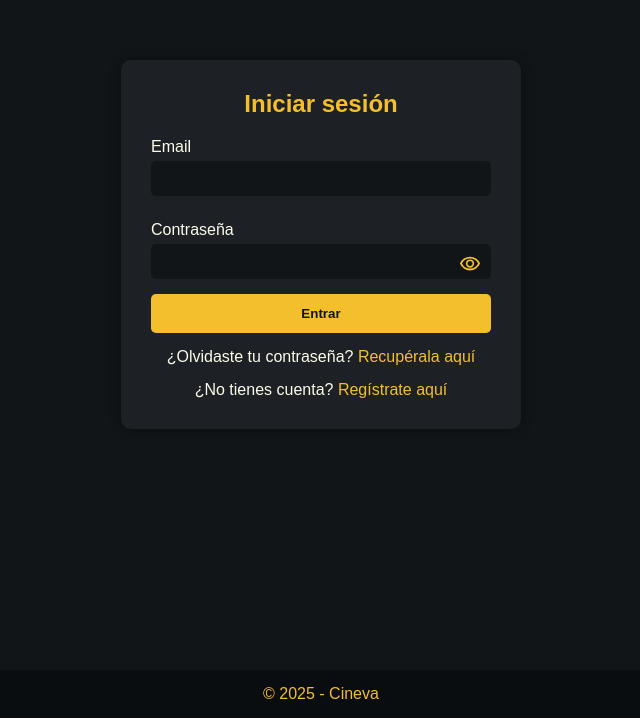
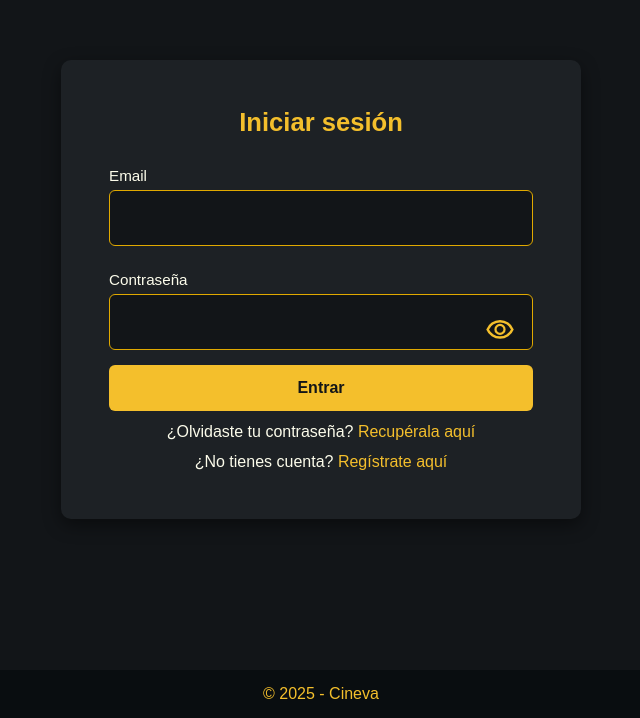
Before and after one commit to Juanpedrogomezespinosa/cineva, a PHP site: page /proyectos/usuarios/login.php in a window 1280 px wide. Shown: the part 82-800 px from the top of the page, without its empty margins (319-959 px from the left). Run offline with PHP 8.4, Linux system fonts and the light colour scheme.

Commit message:
formularios login, register y recuperar contraseña responsive

```diff
--- a/css/forms.css
+++ b/css/forms.css
@@ -1,80 +1,115 @@
-/* Formulario general */
+/* forms.css - estilos compartidos para login / register / recuperar */
+
+/* Variables CSS: ajustables por breakpoint */
+.form-container {
+  --input-padding-y: 12px;
+  --input-padding-x: 12px;
+  --input-font-size: 1rem;
+  --icon-size: 22px;
+  --input-height: auto;
+}
+
+/* Contenedor general (móvil: integrado al fondo) */
 .form-container {
   max-width: 400px;
-  margin: 40px auto;
-  background-color: #1d2125;
+  margin: 0 auto;
   padding: 30px;
-  border-radius: 10px;
-  box-shadow: 0 0 12px rgba(0, 0, 0, 0.4);
+  display: flex;
+  flex-direction: column;
+  justify-content: center;
+  min-height: calc(100vh - 160px);
+  background: none;
+  box-shadow: none;
+  border-radius: 0;
+  box-sizing: border-box;
 }
 
+/* Título */
 .form-container h2 {
   margin-bottom: 20px;
   text-align: center;
   color: #f4bf2c;
+  font-size: 1.4rem;
 }
 
+/* Etiquetas */
 .form-container label {
   display: block;
-  margin: 10px 0 5px;
+  margin: 10px 0 6px;
+  color: #fcfceb;
+  font-size: 0.95rem;
 }
 
+/* Inputs */
 .form-container input,
 .form-container select,
 .form-container textarea {
   width: 100%;
-  padding: 10px;
+  padding: var(--input-padding-y) var(--input-padding-x);
   margin-bottom: 15px;
   border: none;
-  border-radius: 5px;
+  border-radius: 6px;
+  border: 0.2px solid #e0a900;
   background-color: #121518;
   color: #fcfceb;
+  font-size: var(--input-font-size);
+  box-sizing: border-box;
+  line-height: 1.2;
+  height: var(--input-height);
+  min-height: 40px;
 }
 
 .form-container input::placeholder,
 .form-container textarea::placeholder {
-  color: #ccc;
+  color: #aaa;
 }
 
-.form-container button {
+/* Botón submit */
+.form-container button[type="submit"] {
   width: 100%;
-  padding: 12px;
+  padding: 14px;
   background-color: #f4bf2c;
   color: #121518;
   border: none;
-  border-radius: 5px;
+  border-radius: 6px;
   font-weight: bold;
   cursor: pointer;
   transition: background-color 0.3s;
+  font-size: 1rem;
 }
 
-.form-container button:hover {
+.form-container button[type="submit"]:hover,
+.form-container button[type="submit"]:focus {
   background-color: #e0a900;
+  outline: none;
 }
 
+/* Links */
 .registro-link {
-  margin-top: 15px;
+  margin-top: 12px;
   text-align: center;
-  text-decoration: none;
   color: #fcfceb;
+  font-size: 0.95rem;
 }
 
 .registro-link a {
   text-decoration: none;
   color: #f4bf2c;
+  font-weight: 500;
 }
 
-.registro-link a:hover {
+.registro-link a:hover,
+.registro-link a:focus {
   text-decoration: underline;
-  color: #f4bf2c;
 }
 
 /* Mensajes */
 .mensaje {
   margin-bottom: 15px;
-  padding: 10px;
-  border-radius: 5px;
+  padding: 12px;
+  border-radius: 6px;
   text-align: center;
+  font-size: 0.95rem;
 }
 
 .mensaje-exito {
@@ -86,34 +121,130 @@
   background-color: #e74c3c;
   color: #fff;
 }
+
+/* Password wrapper */
 .password-wrapper {
   position: relative;
   width: 100%;
+  display: block;
+  box-sizing: border-box;
 }
 
 .password-wrapper input {
-  width: 100%;
-  padding-right: 44px; /* espacio para el botón */
+  padding-right: calc(var(--icon-size) + 28px);
   box-sizing: border-box;
 }
 
 .password-wrapper button {
   position: absolute;
-  inset: 0 10px 0 auto;
-  display: flex;
-  width: auto;
-  height: auto;
+  right: 10px;
+  top: 50%;
+  transform: translateY(-50%);
+  background: none !important;
+  border: none;
+  cursor: pointer;
+  padding: 6px;
+  display: inline-flex;
   align-items: center;
   justify-content: center;
-  background: none !important;
-  margin-bottom: 0.6rem;
-  border: none;
-  cursor: pointer;
-  padding: 0;
+  min-width: 36px;
+  min-height: 36px;
+  border-radius: 50%;
 }
 
 .password-wrapper button img {
-  width: 22px;
-  height: 22px;
+  width: var(--icon-size);
+  height: var(--icon-size);
+  display: block;
   pointer-events: none;
 }
+
+.password-wrapper button:focus {
+  outline: 2px solid rgba(244, 191, 44, 0.25);
+  border-radius: 50%;
+}
+
+/* -------- Pantallas medias -------- */
+@media (min-width: 768px) {
+  .form-container {
+    --input-padding-y: 14px;
+    --input-padding-x: 14px;
+    --input-font-size: 1rem;
+    --icon-size: 28px;
+    --input-height: 52px;
+    background-color: #1d2125;
+    border-radius: 10px;
+    box-shadow: 0 6px 18px rgba(0, 0, 0, 0.45);
+    padding: 40px;
+    margin: 40px auto;
+    min-height: auto;
+  }
+
+  .form-container input,
+  .form-container textarea {
+    height: var(--input-height);
+  }
+
+  .password-wrapper input {
+    padding-right: calc(var(--icon-size) + 32px);
+  }
+
+  .password-wrapper button {
+    height: calc(var(--input-height) - 10px);
+    width: calc(var(--input-height) - 10px);
+    padding: 0;
+    border-radius: 8px;
+  }
+
+  .form-container h2 {
+    font-size: 1.6rem;
+  }
+
+  .registro-link {
+    font-size: 1rem;
+  }
+}
+
+/* -------- Pantallas grandes -------- */
+@media (min-width: 1200px) {
+  .form-container {
+    max-width: 520px;
+    padding: 48px;
+    --input-height: 56px;
+    --icon-size: 30px;
+  }
+
+  .password-wrapper input {
+    padding-right: calc(var(--icon-size) + 36px);
+  }
+
+  .password-wrapper button {
+    height: calc(var(--input-height) - 10px);
+    width: calc(var(--input-height) - 10px);
+    border-radius: 10px;
+  }
+}
+
+/* -------- Pantallas muy anchas (2K, 4K) -------- */
+@media (min-width: 1600px) {
+  .form-container {
+    max-width: 720px; /* más ancho */
+    padding: 64px;
+    --input-height: 64px;
+    --input-font-size: 1.1rem;
+    --icon-size: 34px;
+  }
+
+  .form-container h2 {
+    font-size: 2rem;
+  }
+
+  .form-container button[type="submit"] {
+    font-size: 1.1rem;
+    padding: 18px;
+  }
+
+  .registro-link {
+    font-size: 1.05rem;
+  }
+}
```
